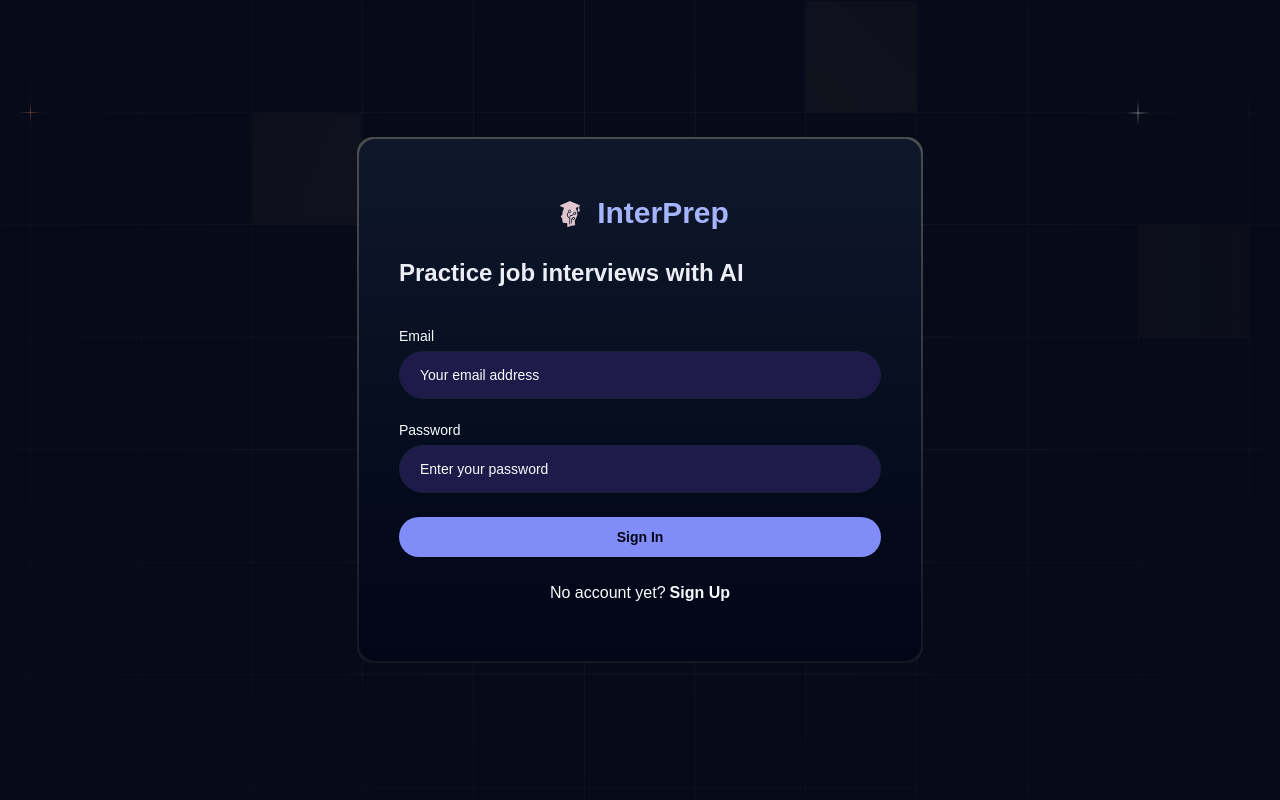
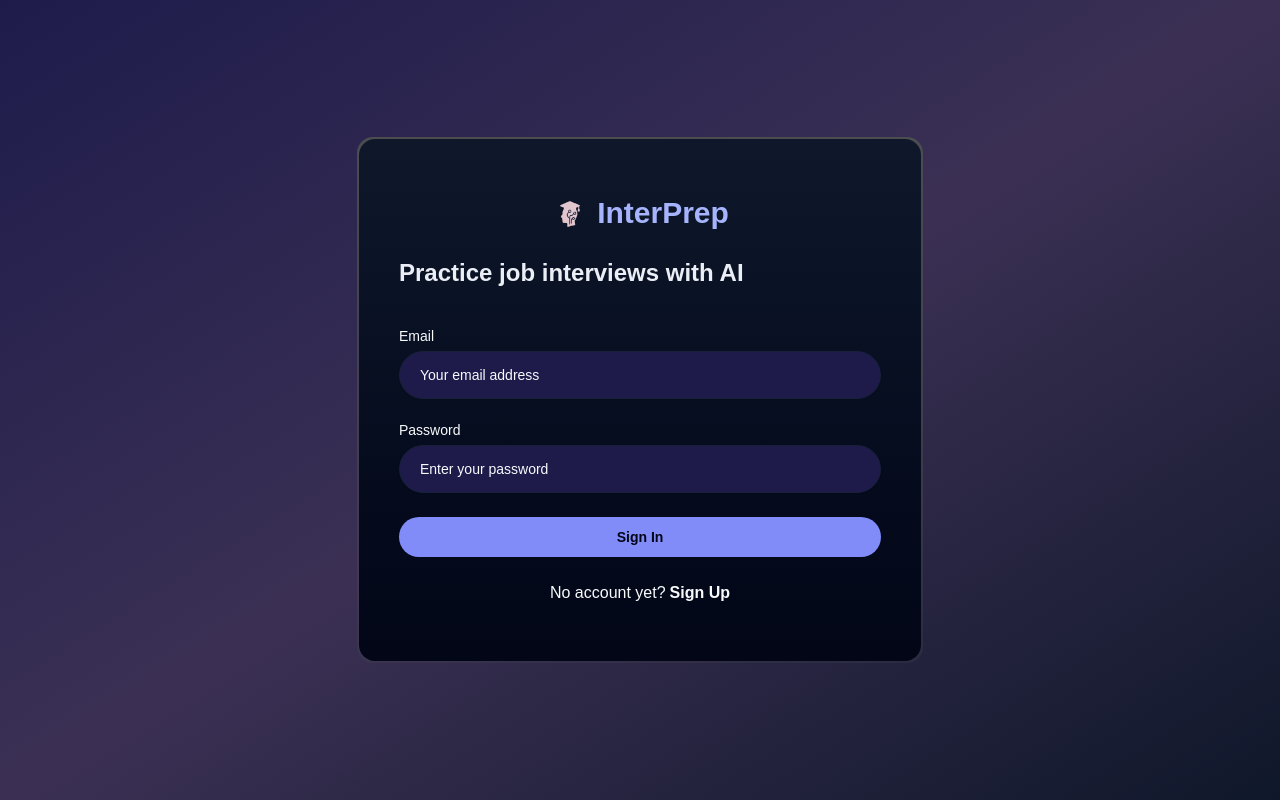
Before and after one commit to Programmer-Develops/inter-prep, a Next.js app: page /sign-in in a window 1280 px wide. Built offline with nearby package versions, Linux system fonts and the light colour scheme; no server answers; a web font is replaced by a local one.

Commit message:
Apr 12, 2025, 5:08 PM

```diff
--- a/app/globals.css
+++ b/app/globals.css
@@ -33,7 +33,7 @@
   --color-accent-200: #38bdf8;
 
   --font-mona-sans: "Mona Sans", sans-serif;
-  --bg-pattern: url("/pattern.png");
+  --bg-pattern: linear-gradient(135deg, #1e1b4b, #0f172a); /* A dark blue gradient */
 }
 
 :root {
@@ -346,7 +346,7 @@
 }
 
 @utility pattern {
-  @apply bg-[url('/pattern.png')] bg-top bg-no-repeat;
+  @apply bg-gradient-to-br from-[#1e1b4b] via-[#3b3054] to-[#0f172a] bg-no-repeat;
 }
 
 @utility blue-gradient-dark {
```
Also changed, not shown: 1 other file (tests, documents, lock files or other folders).
